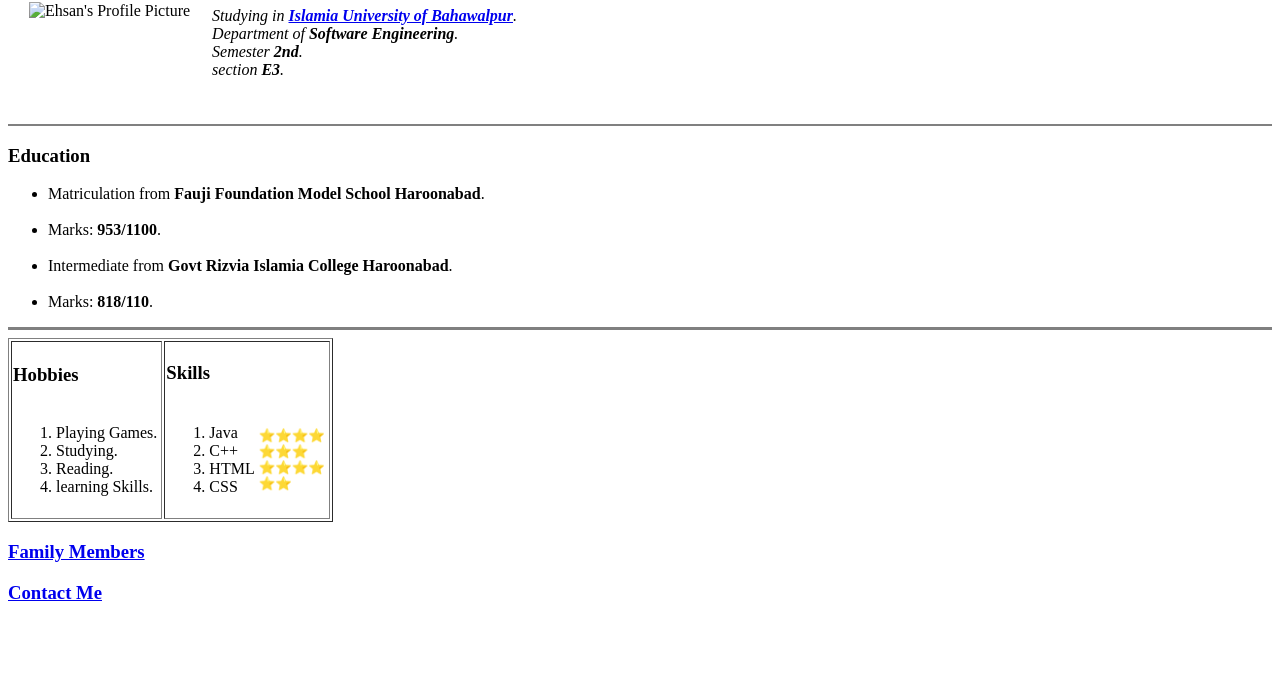
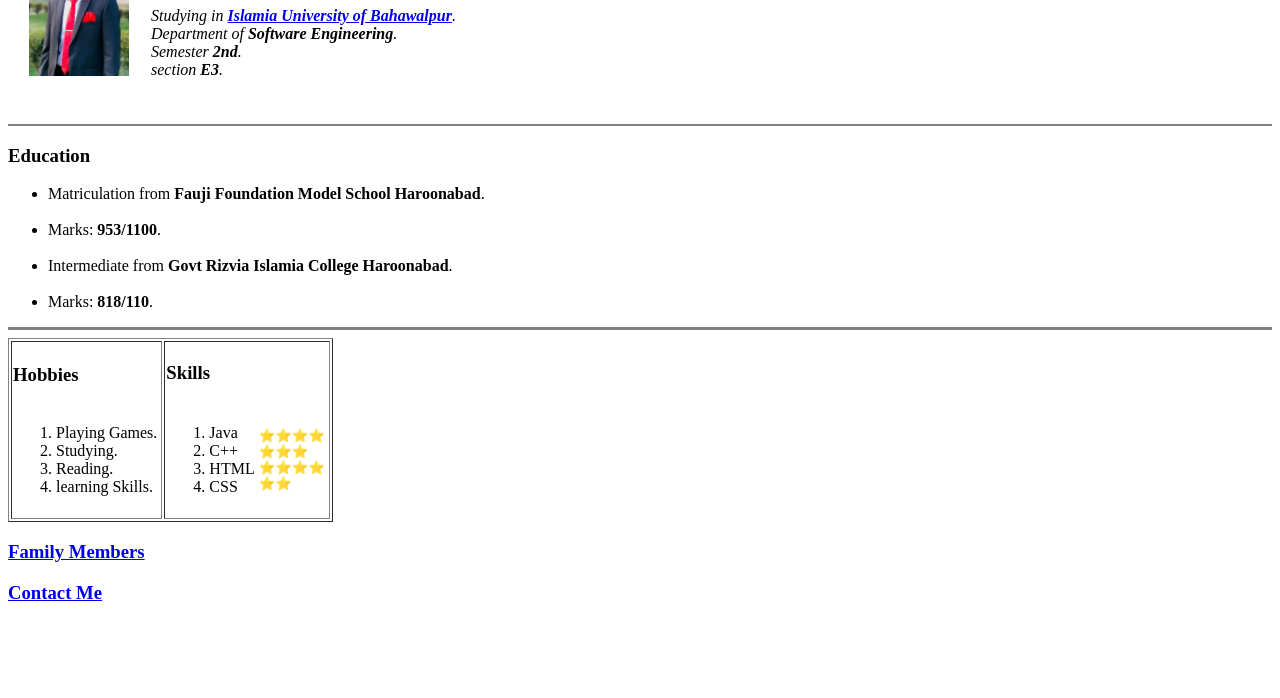
Before and after one commit to EhsanullahQadeer/My-CV, a plain HTML site: page index.html in a window 1280 px wide. Shown: the part 102-800 px from the top of the page. Drawn offline with Linux system fonts and the light colour scheme.

Commit message:
Update index.html

```diff
--- a/index.html
+++ b/index.html
@@ -9,7 +9,7 @@
 <body>
   <table cellspacing="20">
     <tr>
-      <td><img width="100px" src="Images/Ehsan.jpg" alt="Ehsan's Profile Picture"></td>
+      <td><img width="100px" src="Ehsan.jpg" alt="Ehsan's Profile Picture"></td>
       <td>
         <h1>Ehsanullah Qadeer</h1>
         <p><em>Studying in <strong><a href="https://www.iub.edu.pk/">Islamia University of Bahawalpur</a></strong>.
```
